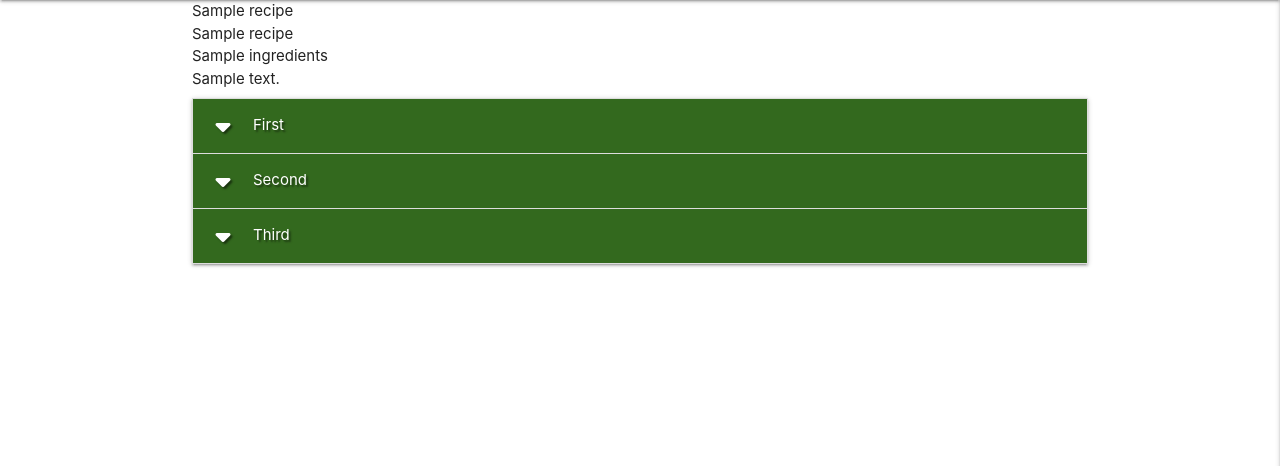
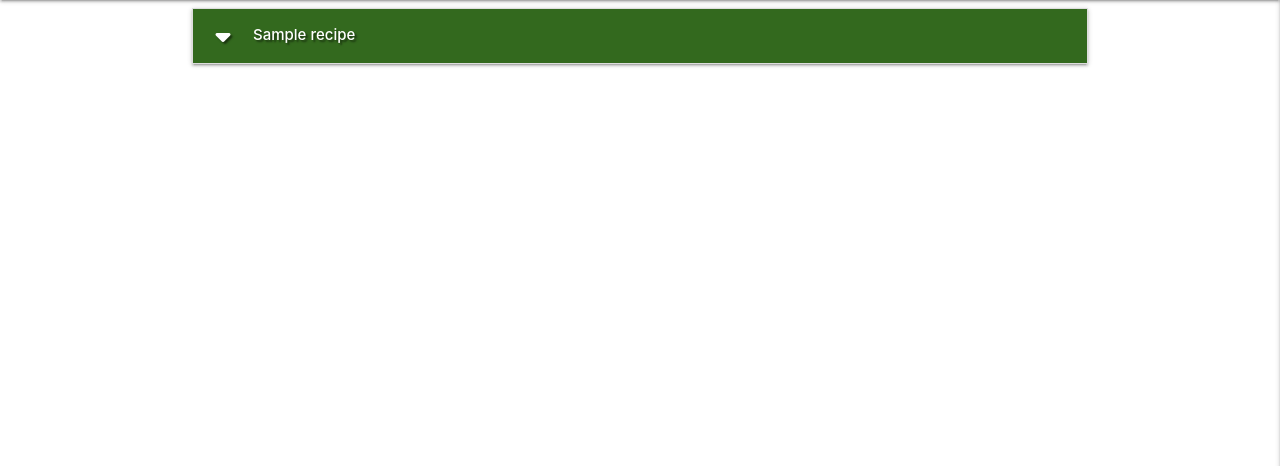
Before and after one commit to imransal/My-Recipes, a Flask app: page / in a window 1280 px wide. Shown: the part 64-530 px from the top of the page. Run offline with Flask 3, Linux system fonts and the light colour scheme; a database or web service that is not in the repository returns one stand-in record (values such as "Sample title"); some libraries are stand-ins or nearby versions.

Commit message:
binded data from db to accordian

```diff
--- a/app.py
+++ b/app.py
@@ -21,7 +21,7 @@ mongo = PyMongo(app)
 @app.route("/")
 @app.route("/get_recipes")
 def get_recipes():
-    recipes = mongo.db.recipes.find()
+    recipes = list(mongo.db.recipes.find())
     return render_template("recipes.html", recipes=recipes)
 
 
--- a/templates/recipes.html
+++ b/templates/recipes.html
@@ -1,29 +1,26 @@
 {% extends "base.html" %}
 {% block content %}
 
-{% for recipe in recipes %}
+<!-- {% for recipe in recipes %}
 {{ recipe.recipe_name }}<br>
 {{ recipe.category_name }}<br>
 {{ recipe.ingredients }}<br>
 {{ recipe.description }}<br>
-{% endfor %}
+{% endfor %} -->
 
 <ul class="collapsible">
+    {% for recipe in recipes %}
     <li>
-        <div class="collapsible-header white-text light-green darken-4 text-shadow"><i
-                class="fas fa-caret-down"></i>First</div>
-        <div class="collapsible-body"><span>Lorem ipsum dolor sit amet.</span></div>
+        <div class="collapsible-header white-text light-green darken-4 text-shadow">
+            <i class="fas fa-caret-down"></i>
+            <strong>{{ recipe.recipe_name }}</strong>
+        </div>
+        <div class="collapsible-body">
+            Cuisine: <strong>{{ recipe.category_name }}</strong>
+        </div>
     </li>
-    <li>
-        <div class="collapsible-header white-text light-green darken-4 text-shadow"><i
-                class="fas fa-caret-down"></i>Second</div>
-        <div class="collapsible-body"><span>Lorem ipsum dolor sit amet.</span></div>
-    </li>
-    <li>
-        <div class="collapsible-header white-text light-green darken-4 text-shadow"><i
-                class="fas fa-caret-down"></i>Third</div>
-        <div class="collapsible-body"><span>Lorem ipsum dolor sit amet.</span></div>
-    </li>
+    {% endfor %}
 </ul>
 
+
 {% endblock %}
```
